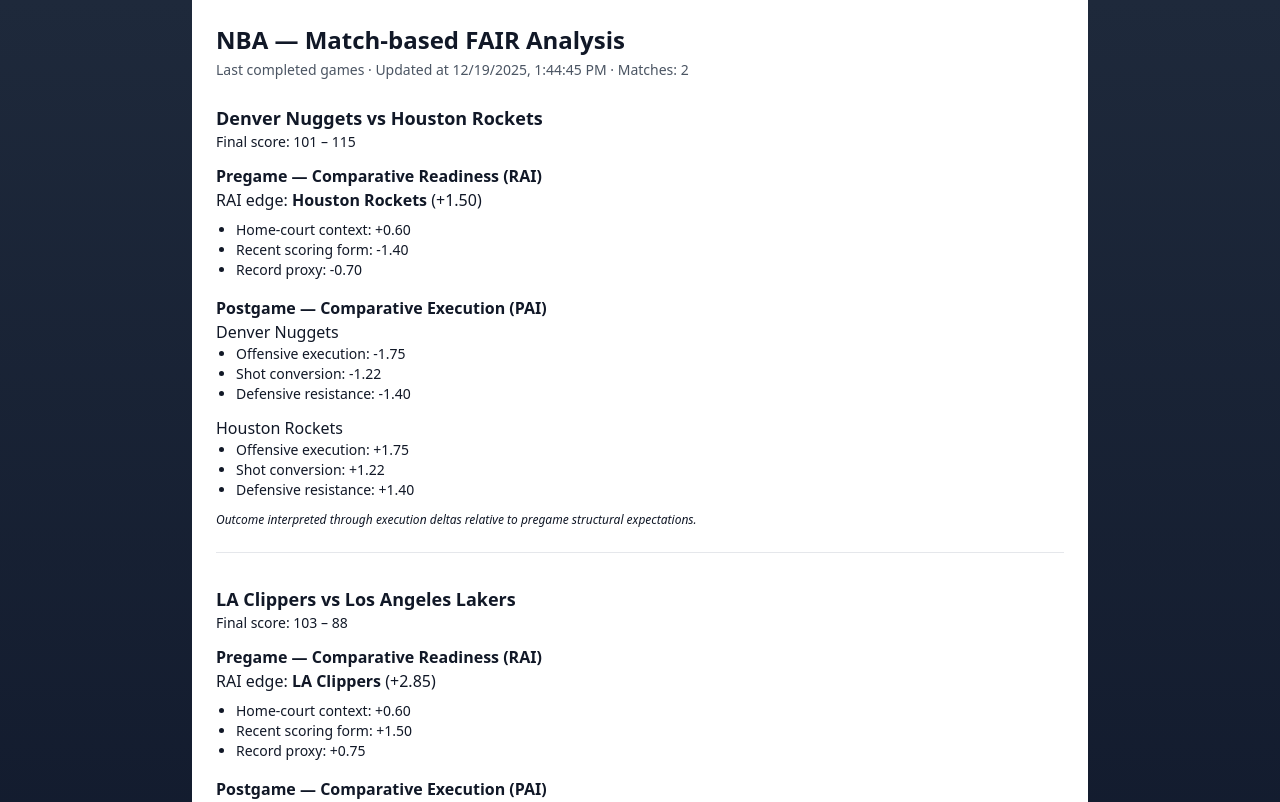
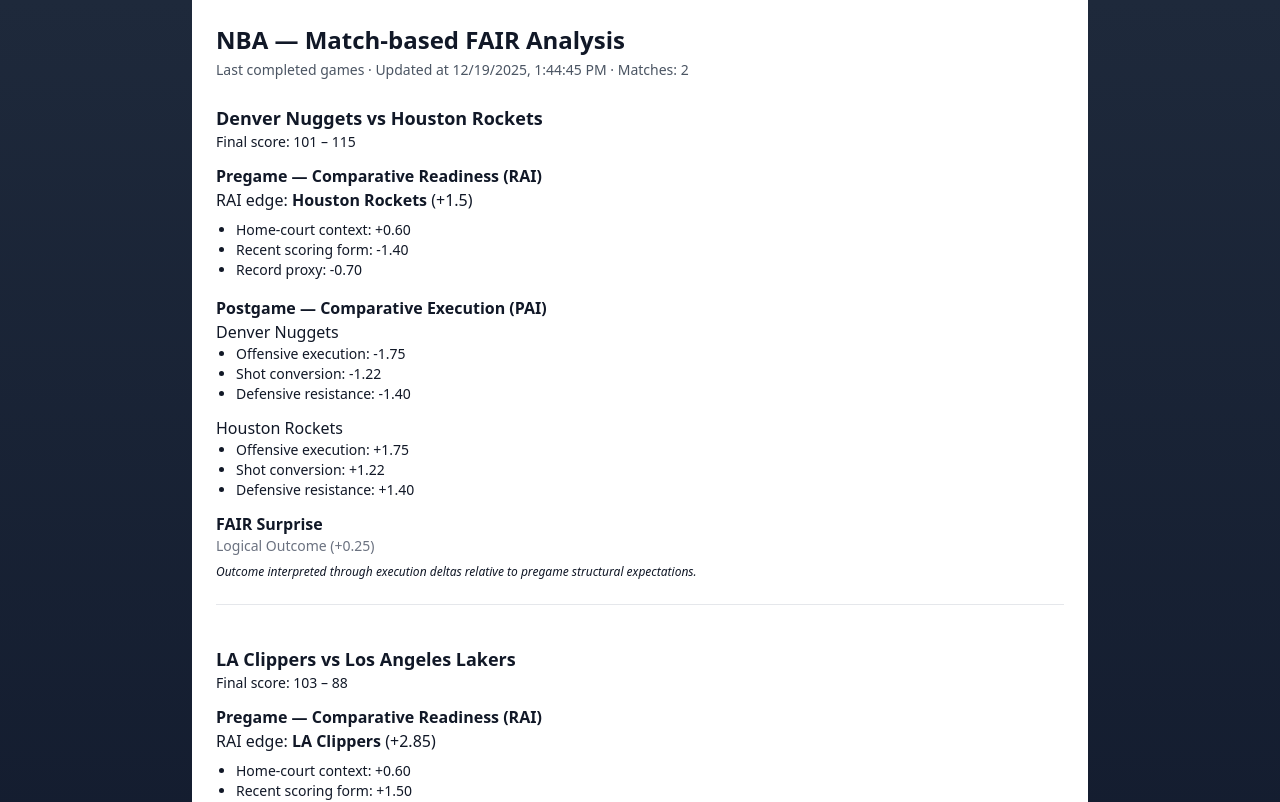
Before and after one commit to eytanellenberg/thefairview, a Next.js app: page /nba in a window 1280 px wide. Shown: the top 802 px of the page. Built offline with nearby package versions, Linux system fonts and the light colour scheme.

Commit message:
Update page.tsx

```diff
--- a/app/nba/page.tsx
+++ b/app/nba/page.tsx
@@ -3,8 +3,15 @@ import { computeNBAAutoSnapshot } from "@/lib/nbaAutoSnapshot";
 export const dynamic = "force-dynamic";
 export const revalidate = 0;
 
-export default async function NBAPage() {
-  const data = await computeNBAAutoSnapshot();
+const colorMap: Record<string, string> = {
+  green: "text-green-600",
+  orange: "text-orange-500",
+  red: "text-red-600",
+  gray: "text-gray-500",
+};
+
+export default function NBAPage() {
+  const data = computeNBAAutoSnapshot();
 
   return (
     <main className="max-w-4xl mx-auto p-6 bg-white text-gray-900">
@@ -19,33 +26,25 @@ export default async function NBAPage() {
       </p>
 
       {data.matches.map((m, i) => (
-        <section key={i} className="mb-8 border-b pb-6">
+        <section key={i} className="mb-10 border-b pb-6">
           <h2 className="text-lg font-semibold">{m.matchup}</h2>
           <p className="text-sm mb-3">Final score: {m.finalScore}</p>
 
-          {/* ================= RAI ================= */}
-          <h3 className="font-semibold mt-3">
-            Pregame — Comparative Readiness (RAI)
-          </h3>
+          <h3 className="font-semibold">Pregame — Comparative Readiness (RAI)</h3>
           <p className="mb-2">
-            RAI edge: <strong>{m.rai.edge}</strong>{" "}
-            ({m.rai.value >= 0 ? "+" : ""}
-            {m.rai.value.toFixed(2)})
+            RAI edge: <strong>{m.rai.edge}</strong> (+{m.rai.value})
           </p>
 
           <ul className="list-disc ml-5 text-sm mb-4">
             {m.rai.levers.map((l, j) => (
               <li key={j}>
-                {l.label}: {l.value >= 0 ? "+" : ""}
+                {l.label}: {l.value > 0 ? "+" : ""}
                 {l.value.toFixed(2)}
               </li>
             ))}
           </ul>
 
-          {/* ================= PAI ================= */}
-          <h3 className="font-semibold mt-3">
-            Postgame — Comparative Execution (PAI)
-          </h3>
+          <h3 className="font-semibold">Postgame — Comparative Execution (PAI)</h3>
 
           {[m.pai.teamA, m.pai.teamB].map((t, k) => (
             <div key={k} className="mb-3">
@@ -53,13 +52,24 @@ export default async function NBAPage() {
               <ul className="list-disc ml-5 text-sm">
                 {t.levers.map((l, j) => (
                   <li key={j}>
-                    {l.label}: {l.value >= 0 ? "+" : ""}
+                    {l.label}: {l.value > 0 ? "+" : ""}
                     {l.value.toFixed(2)}
                   </li>
                 ))}
               </ul>
             </div>
           ))}
+
+          <h3 className="font-semibold mt-3">FAIR Surprise</h3>
+          <p
+            className={`text-sm font-medium ${
+              colorMap[m.fairSurprise.color]
+            }`}
+          >
+            {m.fairSurprise.label} (
+            {m.fairSurprise.value > 0 ? "+" : ""}
+            {m.fairSurprise.value})
+          </p>
 
           <p className="text-xs italic mt-2">
             Outcome interpreted through execution deltas relative to pregame
```
